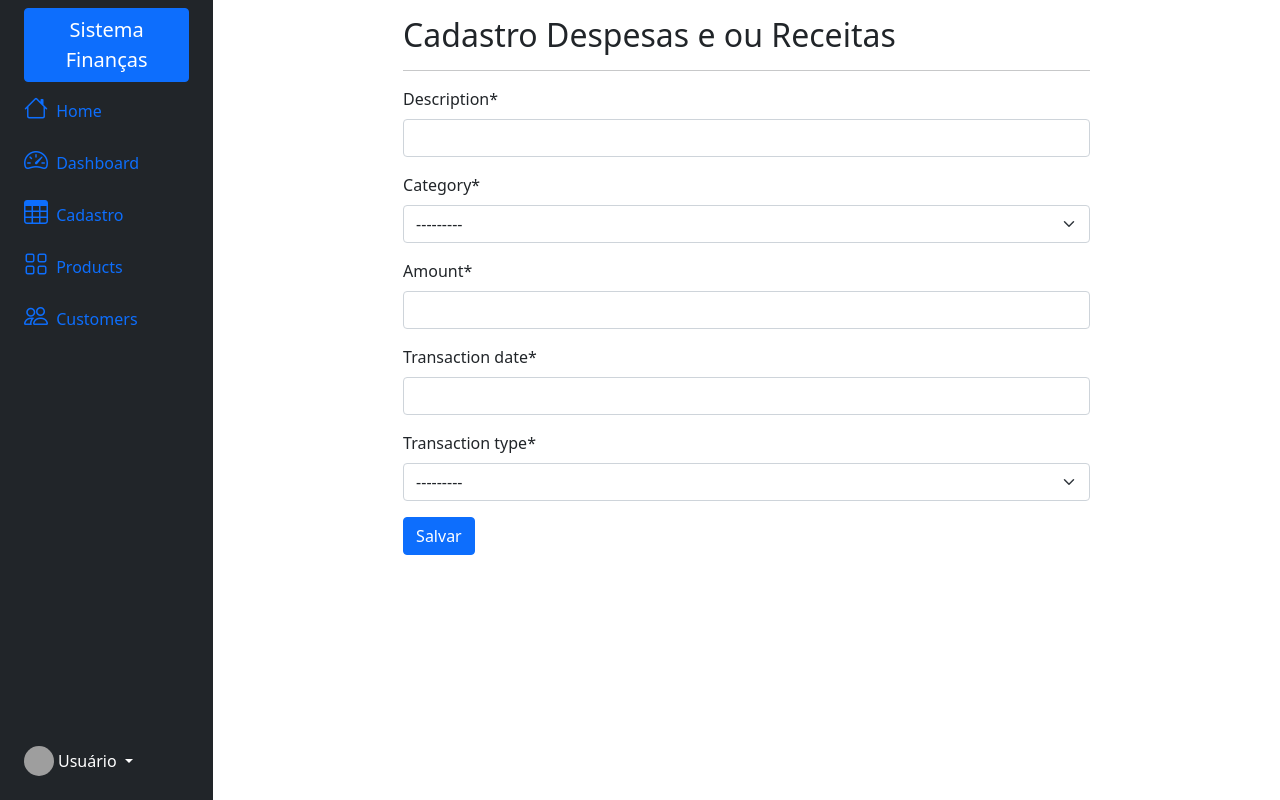
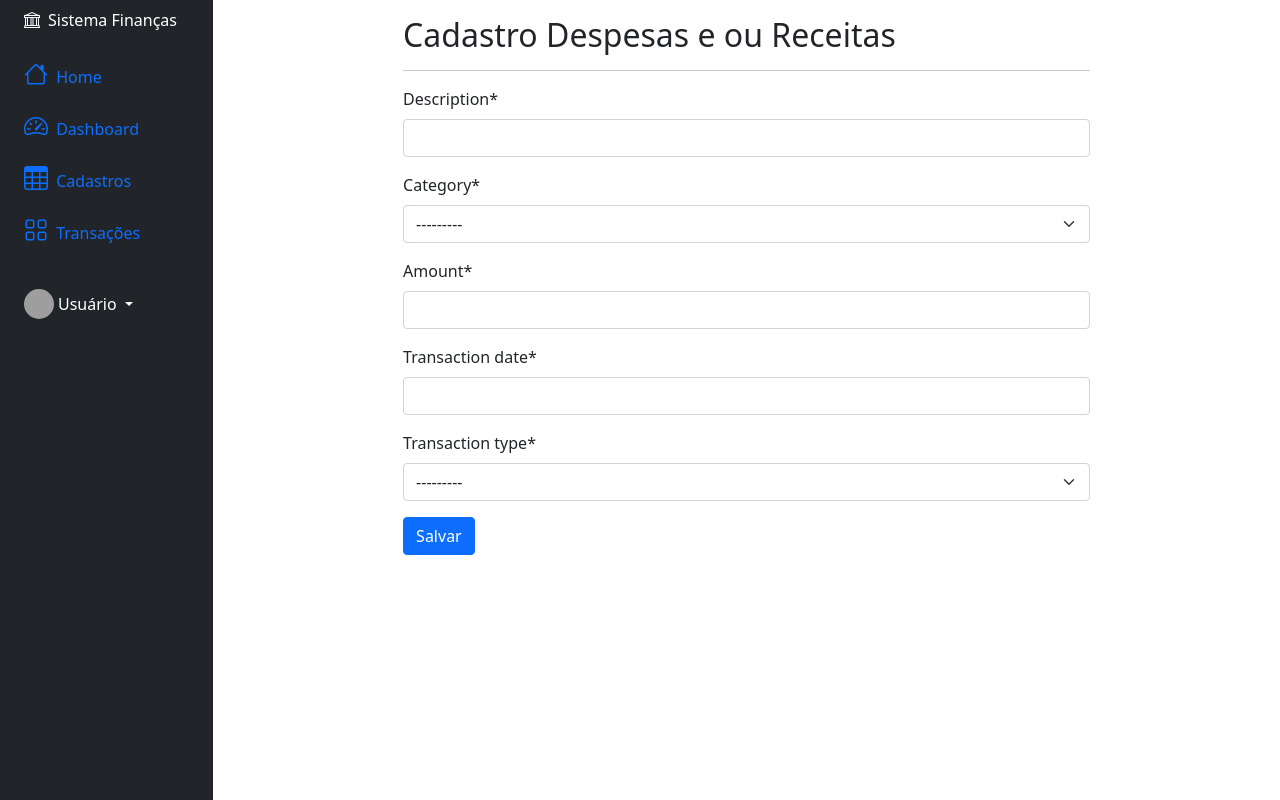
Before and after one commit to anselmoaxo/financas, a Django app: page /cadastro in a window 1280 px wide. Run offline with Django 4.2, Linux system fonts and the light colour scheme; data comes from the database, SQL or seed files in the repository; some libraries are stand-ins or nearby versions; grey boxes are pictures that could not be loaded.

Commit message:
correções no template Base

```diff
--- a/templates/base.html
+++ b/templates/base.html
@@ -10,7 +10,7 @@
     Finanças
     {% endblock %}
 </title>
-
+<link rel="stylesheet" href="https://cdn.jsdelivr.net/npm/bootstrap-icons@1.11.1/font/bootstrap-icons.css">
 
 <link rel="stylesheet" href="https://cdnjs.cloudflare.com/ajax/libs/font-awesome/5.15.3/css/all.min.css">
 <link href="https://cdn.jsdelivr.net/npm/bootstrap-icons@1.18.0/font/bootstrap-icons.css" rel="stylesheet">
@@ -24,8 +24,8 @@
             <div class="col-auto col-md-3 col-xl-2 px-sm-2 px-0 bg-dark">
                 <div class="d-flex flex-column align-items-center align-items-sm-start px-3 pt-2 text-white min-vh-100">
 
-                    <a class="btn btn-primary" href="/" class="d-flex align-items-center pb-3 mb-md-0 me-md-auto text-white text-decoration-none">
-                        <span class="fs-5 d-none d-sm-inline">Sistema Finanças</span>
+                    <a class="d-flex align-items-center pb-3 mb-md-0 me-md-auto text-white text-decoration-none">
+                        <i class="bi bi-bank me-2"></i> <span class="fms-1 d-none d-sm-inline"> Sistema Finanças</span>
                     </a>
                     <ul class="nav nav-pills flex-column mb-sm-auto mb-0 align-items-center align-items-sm-start" id="menu">
                         <li class="nav-item">
@@ -39,33 +39,24 @@
 
                         </li>
                         <li>
-                            <a href="#" class="nav-link px-0 align-middle">
-                                <i class="fs-4 bi-table"></i> <span class="ms-1 d-none d-sm-inline">Cadastro</span></a>
+                            <a href="{% url "financeiro:cadastro" %}" class="nav-link px-0 align-middle">
+                                <i class="fs-4 bi-table"></i> <span class="ms-1 d-none d-sm-inline">Cadastros</span></a>
                         </li>
 
                         <li>
                             <a href="#submenu3" data-bs-toggle="collapse" class="nav-link px-0 align-middle">
-                                <i class="fs-4 bi-grid"></i> <span class="ms-1 d-none d-sm-inline">Products</span> </a>
+                                <i class="fs-4 bi-grid"></i> <span class="ms-1 d-none d-sm-inline">Transações</span> </a>
                                 <ul class="collapse nav flex-column ms-1" id="submenu3" data-bs-parent="#menu">
                                 <li class="w-100">
-                                    <a href="#" class="nav-link px-0"> <span class="d-none d-sm-inline">Product</span> 1</a>
+                                    <a href="#" class="nav-link px-0"> <span class="d-none d-sm-inline">Acessar Despesas</span> </a>
                                 </li>
                                 <li>
-                                    <a href="#" class="nav-link px-0"> <span class="d-none d-sm-inline">Product</span> 2</a>
+                                    <a href="#" class="nav-link px-0"> <span class="d-none d-sm-inline">Acessar Receitas</span> </a>
                                 </li>
-                                <li>
-                                    <a href="#" class="nav-link px-0"> <span class="d-none d-sm-inline">Product</span> 3</a>
-                                </li>
-                                <li>
-                                    <a href="#" class="nav-link px-0"> <span class="d-none d-sm-inline">Product</span> 4</a>
-                                </li>
+
                             </ul>
                         </li>
-                        <li>
-                            <a href="#" class="nav-link px-0 align-middle">
-                                <i class="fs-4 bi-people"></i> <span class="ms-1 d-none d-sm-inline">Customers</span> </a>
-                        </li>
-                    </ul>
+
                     <hr>
                     <div class="dropdown pb-4">
                         <a href="#" class="d-flex align-items-center text-white text-decoration-none dropdown-toggle" id="dropdownUser1" data-bs-toggle="dropdown" aria-expanded="false">
@@ -73,8 +64,7 @@
                             <span class="d-none d-sm-inline mx-1">Usuário</span>
                         </a>
                         <ul class="dropdown-menu dropdown-menu-dark text-small shadow">
-                            <li><a class="dropdown-item" href="#">Novo Usuário</a></li>
-                            <li><a class="dropdown-item" href="#">Configuração</a></li>
+                            <li><a class="dropdown-item" href="#">Editar Perfil</a></li>
                             <li><a class="dropdown-item" href="#">Alterar Senha</a></li>
                             <li>
                                 <hr class="dropdown-divider">
```
